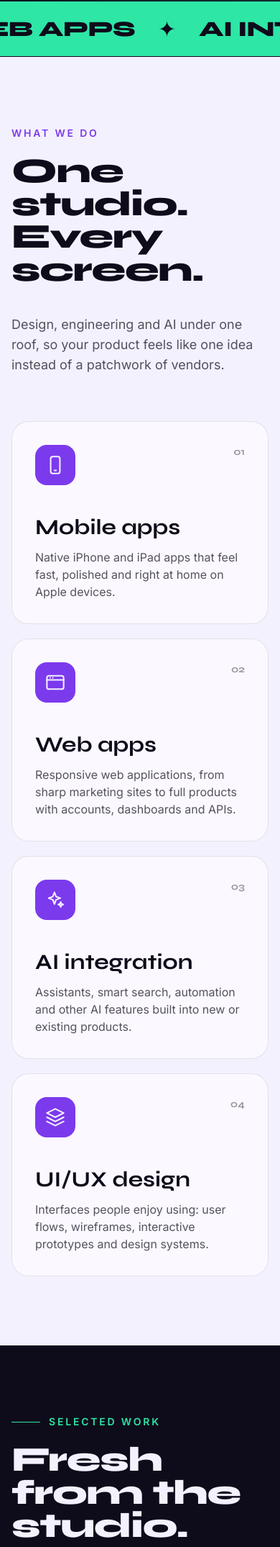
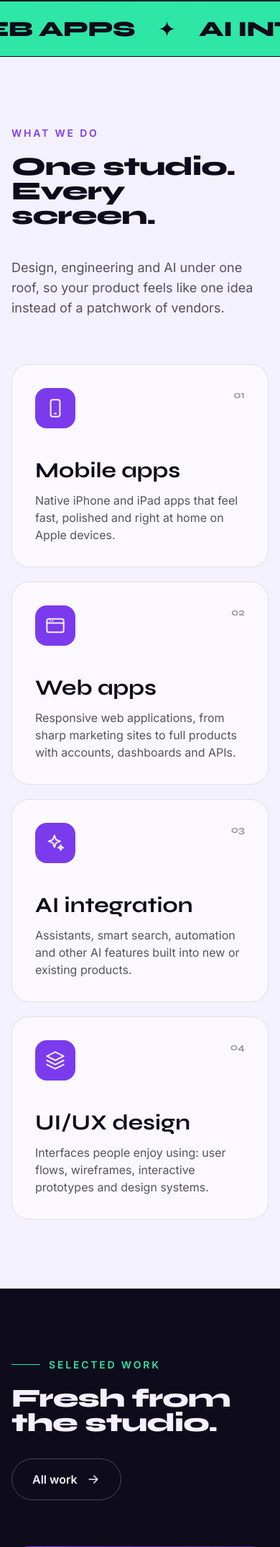
Before and after one commit to VieiraStudios/portfolio-website, a Flask app: page / in a window 390 px wide. Shown: the part 843-2992 px from the top of the page at 72% size. Run offline with Flask 3, Linux system fonts and the light colour scheme; parts of the project's set-up code (start-up, migrations or seed data) failed here and were passed over.

Commit message:
Fit headings on small screens and widen the contact form layout

```diff
--- a/templates/about.html
+++ b/templates/about.html
@@ -38,7 +38,7 @@
   <div class="mx-auto max-w-7xl px-4 py-24 sm:px-6 md:py-32 lg:px-8">
     <div data-reveal>
       <p class="mb-5 text-sm font-semibold uppercase tracking-[0.2em] text-ultraviolet">How I work</p>
-      <h2 class="max-w-3xl font-display text-5xl font-extrabold leading-[0.95] tracking-tight sm:text-7xl">Design, code and AI. One conversation.</h2>
+      <h2 class="max-w-3xl font-display text-4xl font-extrabold leading-[0.95] tracking-tight sm:text-6xl lg:text-7xl">Design, code and AI. One conversation.</h2>
     </div>
 
     <div class="mt-16 grid gap-5 md:grid-cols-3">
@@ -62,7 +62,7 @@
   <div class="mx-auto grid max-w-7xl gap-16 px-4 py-24 sm:px-6 md:py-32 lg:grid-cols-2 lg:px-8">
     <div data-reveal>
       {{ eyebrow("Services") }}
-      <h2 class="font-display text-5xl font-extrabold leading-[0.95] tracking-tight sm:text-6xl">What I can build for you.</h2>
+      <h2 class="font-display text-4xl font-extrabold leading-[0.95] tracking-tight sm:text-6xl">What I can build for you.</h2>
       <ul class="mt-12 divide-y divide-lavender/10 border-y border-lavender/10">
         {% for service in services %}
         <li class="flex items-center gap-5 py-6">
@@ -75,7 +75,7 @@
 
     <div data-reveal data-reveal-delay="150">
       {{ eyebrow("Toolkit") }}
-      <h2 class="font-display text-5xl font-extrabold leading-[0.95] tracking-tight sm:text-6xl">Tools of the trade.</h2>
+      <h2 class="font-display text-4xl font-extrabold leading-[0.95] tracking-tight sm:text-6xl">Tools of the trade.</h2>
       <ul class="mt-12 flex flex-wrap gap-3">
         {% for tool in toolkit %}
         <li class="rounded-full border border-lavender/15 bg-night-soft px-5 py-3 font-medium transition hover:border-mint hover:text-mint">{{ tool }}</li>
--- a/templates/base.html
+++ b/templates/base.html
@@ -74,7 +74,7 @@
   {% block cta %}
   <section class="bg-ultraviolet">
     <div class="mx-auto max-w-7xl px-4 py-24 sm:px-6 md:py-32 lg:px-8" data-reveal>
-      <h2 class="max-w-4xl font-display text-5xl font-extrabold leading-[0.95] tracking-tight text-balance sm:text-7xl">Have an idea? Let's build it.</h2>
+      <h2 class="max-w-4xl font-display text-4xl font-extrabold leading-[0.95] tracking-tight text-balance sm:text-6xl lg:text-7xl">Have an idea? Let's build it.</h2>
       <p class="mt-6 max-w-xl text-lg text-lavender/85">Tell me what you're working on and I'll help you turn it into an app people love to use.</p>
       <div class="mt-10">{{ button(url_for('contact'), "Start a project", "dark") }}</div>
     </div>
--- a/templates/index.html
+++ b/templates/index.html
@@ -52,7 +52,7 @@
     <div class="grid gap-10 md:grid-cols-2 md:items-end" data-reveal>
       <div>
         <p class="mb-5 text-sm font-semibold uppercase tracking-[0.2em] text-ultraviolet">What we do</p>
-        <h2 class="font-display text-5xl font-extrabold leading-[0.95] tracking-tight sm:text-7xl">One studio. Every screen.</h2>
+        <h2 class="font-display text-4xl font-extrabold leading-[0.95] tracking-tight sm:text-6xl lg:text-7xl">One studio. Every screen.</h2>
       </div>
       <p class="text-lg text-night/70">Design, engineering and AI under one roof, so your product feels like one idea instead of a patchwork of vendors.</p>
     </div>
@@ -78,7 +78,7 @@
     <div class="flex flex-wrap items-end justify-between gap-8" data-reveal>
       <div>
         {{ eyebrow("Selected work") }}
-        <h2 class="font-display text-5xl font-extrabold leading-[0.95] tracking-tight sm:text-7xl">Fresh from the studio.</h2>
+        <h2 class="font-display text-4xl font-extrabold leading-[0.95] tracking-tight sm:text-6xl lg:text-7xl">Fresh from the studio.</h2>
       </div>
       {{ button(url_for('work'), "All work", "ghost") }}
     </div>
@@ -96,7 +96,7 @@
   <div class="mx-auto max-w-7xl px-4 py-24 sm:px-6 md:py-32 lg:px-8">
     <div data-reveal>
       {{ eyebrow("How we work") }}
-      <h2 class="max-w-3xl font-display text-5xl font-extrabold leading-[0.95] tracking-tight sm:text-7xl">From idea to launch, step by step.</h2>
+      <h2 class="max-w-3xl font-display text-4xl font-extrabold leading-[0.95] tracking-tight sm:text-6xl lg:text-7xl">From idea to launch, step by step.</h2>
     </div>
 
     <ol class="mt-16 grid gap-px overflow-hidden rounded-3xl border border-lavender/10 bg-lavender/10 sm:grid-cols-2 lg:grid-cols-4">
```
Also changed, not shown: templates/contact.html (+12 -9 lines), static/css/output.css.
